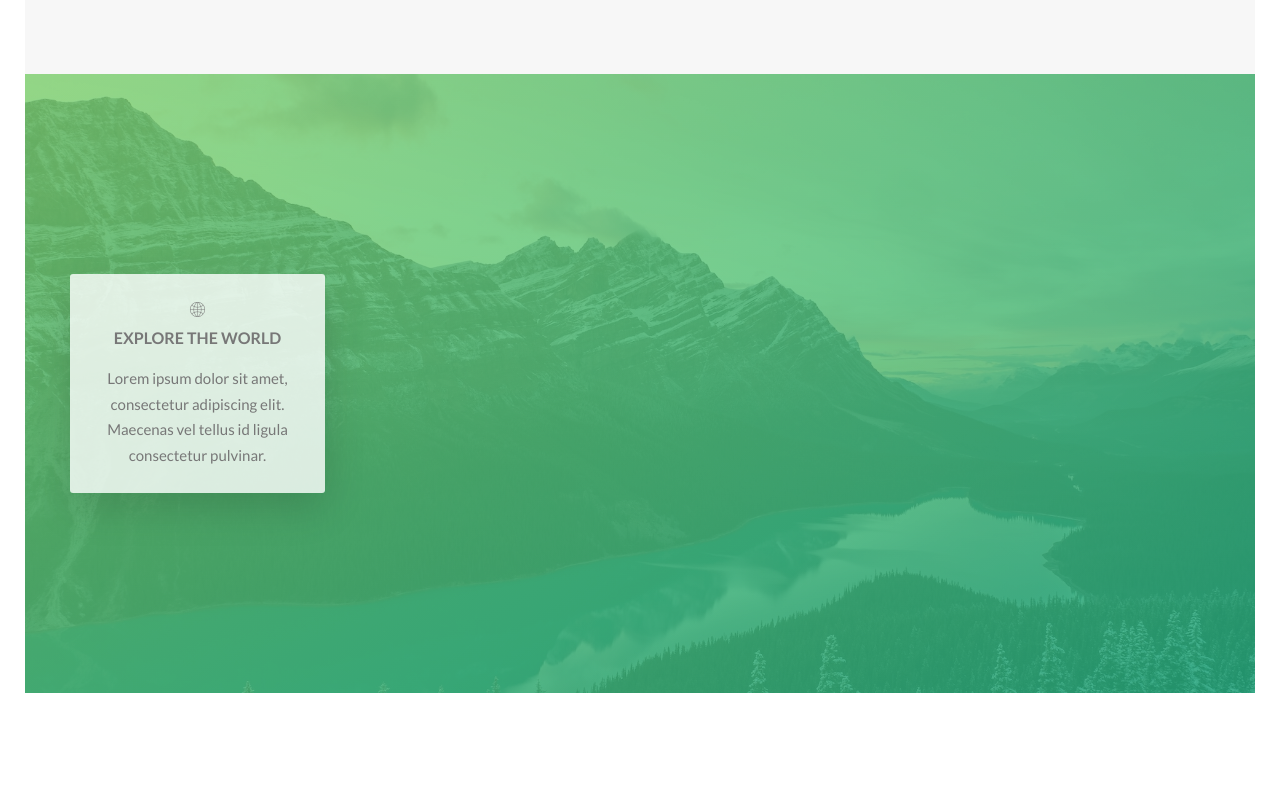
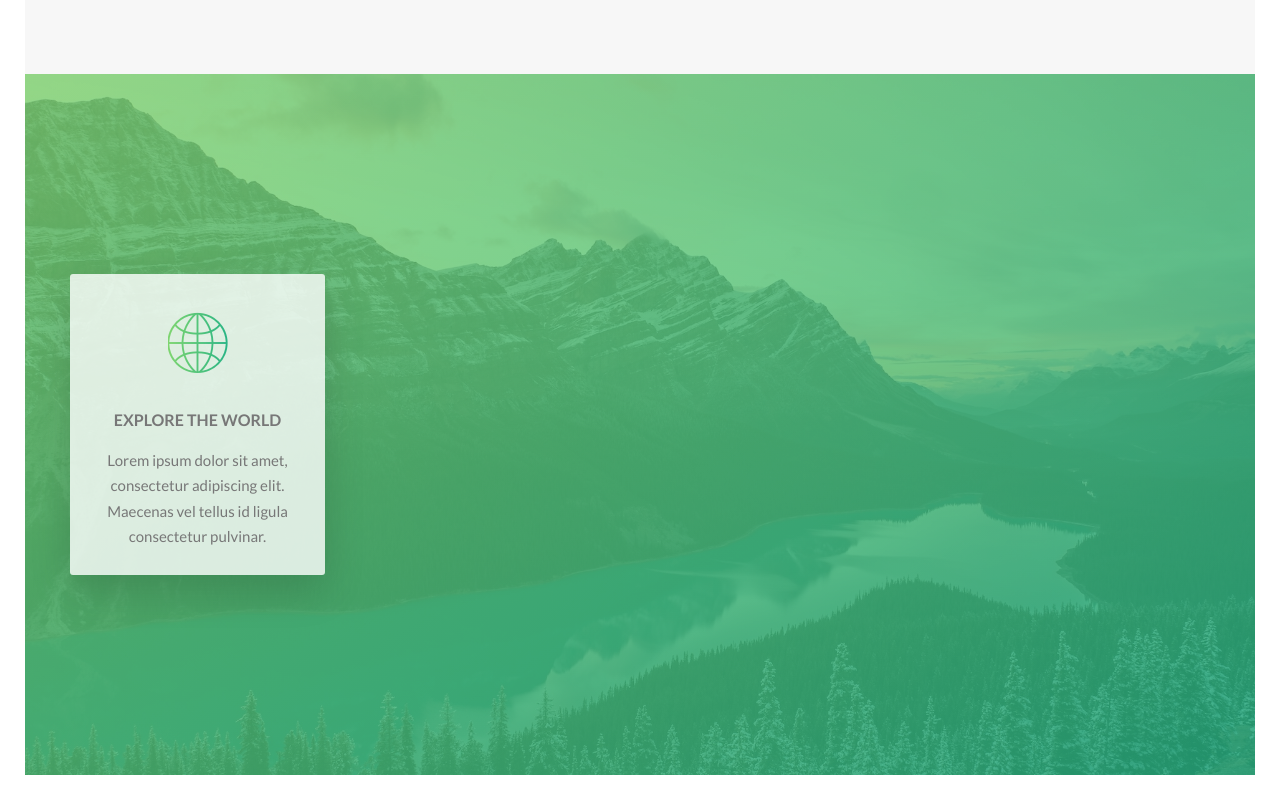
Before and after one commit to thebridge24/Lesson-Project, a website: page starter/index.html in a window 1280 px wide. Shown: the part 1497-2297 px from the top of the page. Before the commit the page ends 2215 px from the top, so only its background shows below. Drawn offline with Linux system fonts and the light colour scheme.

Commit message:
features style setup is ready now

```diff
--- a/starter/sass/components/_feature-box.scss
+++ b/starter/sass/components/_feature-box.scss
@@ -5,13 +5,23 @@
     text-align: center;
     border-radius: 3px;
     box-shadow: 0 1.5rem 4rem rgba($color-primary-black, .15);
-    height: 4rem;
+    transition: all .2s;
 
     &__icon {
+            font-size: 6rem;
+            margin-bottom: .5rem;
+            display: inline-block;
+            background-image: linear-gradient(to right, $color-primary-light, $color-primary-dark);
+            -webkit-background-clip: text;
+            color: transparent;
+            transition: all .2s;
 
     }
 
     &__text {
 
     }
+    &:hover {
+      transform: translateY(-1.5rem) scale(1.03);
+  }
  }
```
Also changed, not shown: starter/css/style.css.
